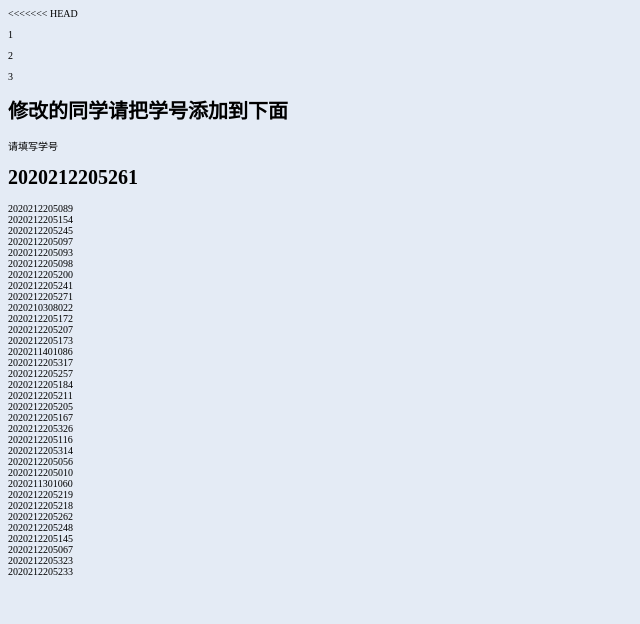
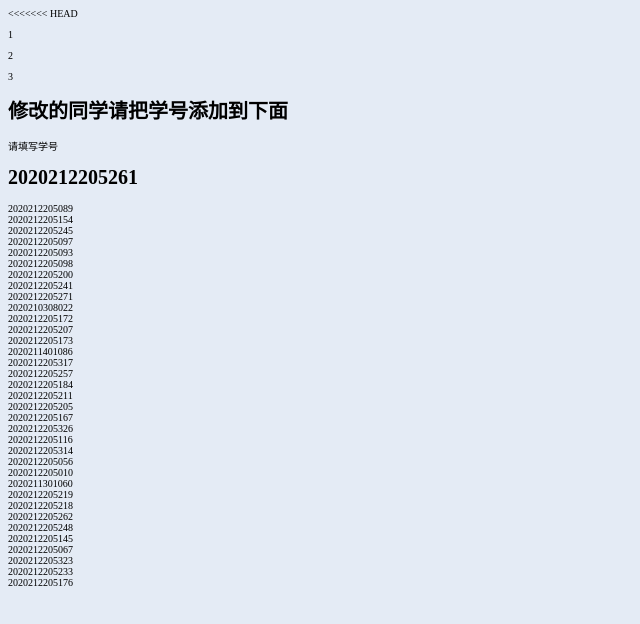
Before and after one commit to yaooah/newCode, a plain HTML site: page index.html in a window 1280 px wide. Shown: the whole page, without its empty margins (0-640 px from the left). Drawn offline with nearby package versions, Linux system fonts and the light colour scheme.

Commit message:
Update index.html

```diff
--- a/index.html
+++ b/index.html
@@ -51,6 +51,7 @@
     <div>2020212205067</div>
     <div>2020212205323</div>
     <div>2020212205233</div>
+    <div>2020212205176</div>
     <span></span>
 
 
```
